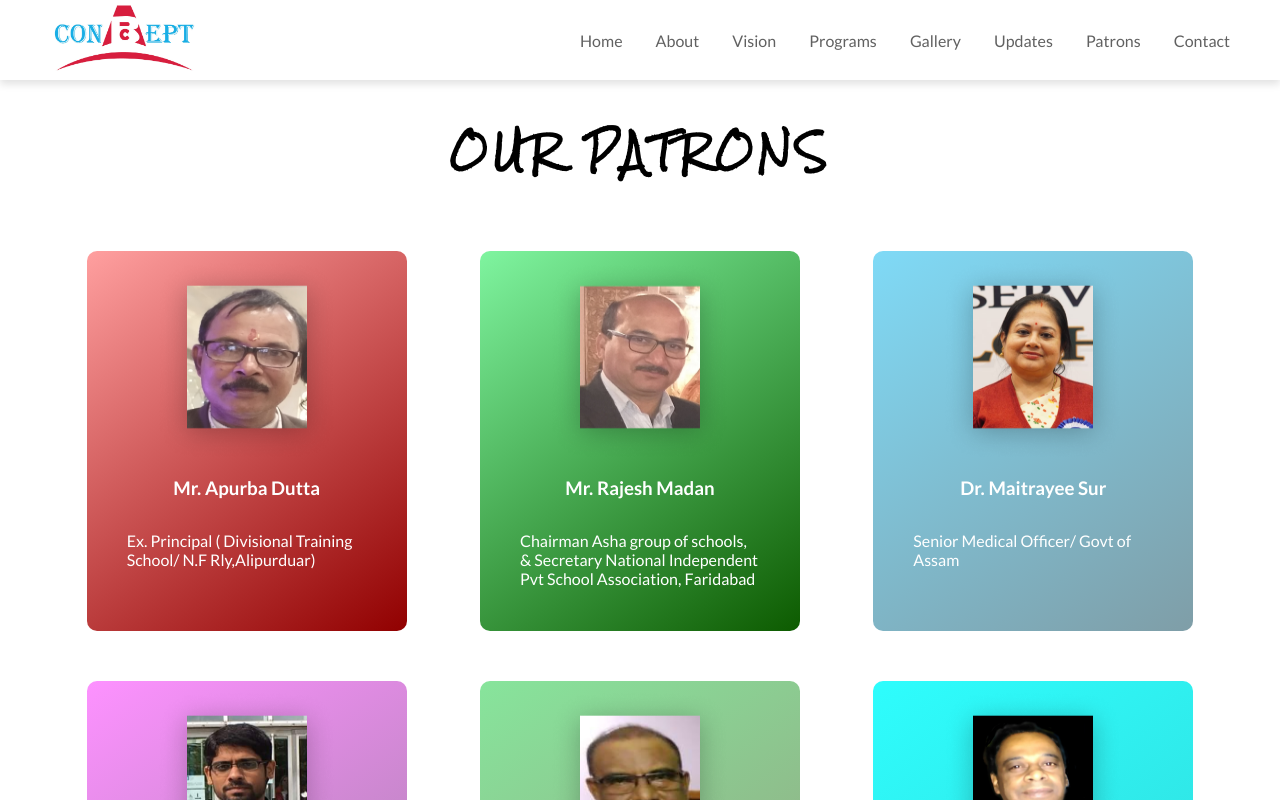
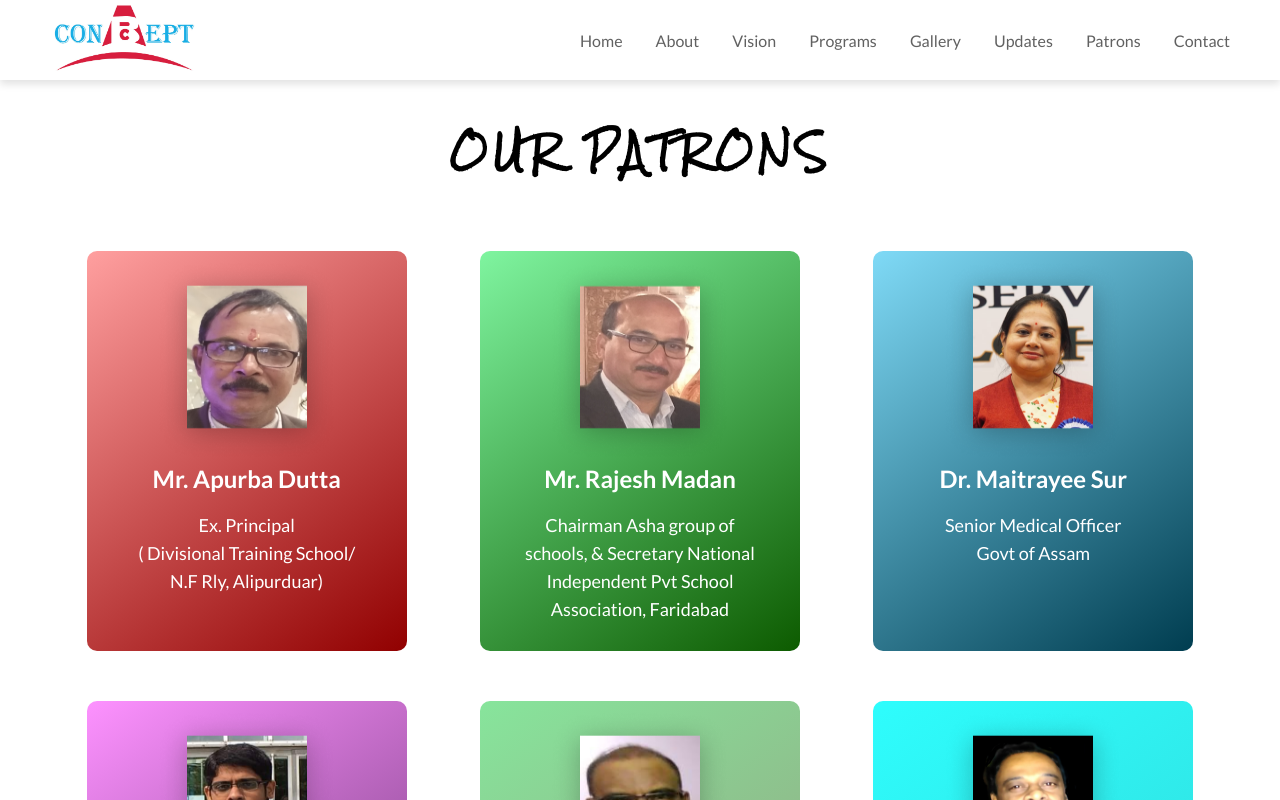
Before and after one commit to harshvats2000/concept-abc, a Next.js app: page /patrons in a window 1280 px wide. Shown: the top 800 px of the page. Built offline with nearby package versions, Linux system fonts and the light colour scheme.

Commit message:
some style changes and font fetching moved to sever side

```diff
--- a/components/Header.js
+++ b/components/Header.js
@@ -54,7 +54,7 @@ const Header = () => {
     });
   }, []);
 
-  const openMenu = () => {
+  const toggleMenu = () => {
     const el = document.getElementById("header-nav");
     if (el.style.display === "flex") {
       el.style.display = "none";
@@ -72,7 +72,7 @@ const Header = () => {
           <Image src={logo} alt="logo" />
         </Logo>
 
-        <MenuIcon onClick={openMenu}>
+        <MenuIcon onClick={toggleMenu}>
           <div />
           <div />
           <div />
@@ -80,7 +80,7 @@ const Header = () => {
 
         <Nav id="header-nav">
           {links.map((link) => (
-            <li key={link.label} onClick={nav ? openMenu : doNothing}>
+            <li key={link.label} onClick={nav ? toggleMenu : doNothing}>
               <Link href={link.to}>
                 <a>{link.label}</a>
               </Link>
--- a/pages/_document.js
+++ b/pages/_document.js
@@ -1,4 +1,4 @@
-import Document from "next/document";
+import Document, { Head, Html, Main, NextScript } from "next/document";
 import { ServerStyleSheet } from "styled-components";
 
 export default class MyDocument extends Document {
@@ -27,4 +27,27 @@ export default class MyDocument extends Document {
       sheet.seal();
     }
   }
+
+  render() {
+    return (
+      <Html lang="en">
+        <Head>
+          <link rel="preconnect" href="https://fonts.googleapis.com" />
+          <link rel="preconnect" href="https://fonts.gstatic.com" crossOrigin />
+          <link
+            href="https://fonts.googleapis.com/css2?family=Lato:wght@400;700;900&display=swap"
+            rel="stylesheet"
+          />
+          <link
+            href="https://fonts.googleapis.com/css2?family=Rock+Salt&display=swap"
+            rel="stylesheet"
+          />
+          <body>
+            <Main />
+            <NextScript />
+          </body>
+        </Head>
+      </Html>
+    );
+  }
 }
--- a/pages/form.js
+++ b/pages/form.js
@@ -12,6 +12,7 @@ export default function Form() {
   const handleFormParent = () => {
     setSchool(false);
   };
+
   return (
     <Wrapper>
       <Container>
--- a/pages/patrons.js
+++ b/pages/patrons.js
@@ -9,7 +9,8 @@ export default function Patrons() {
       id: 1,
       imgsrc: "/patrons1.png",
       name: "Mr. Apurba Dutta",
-      detail: "Ex. Principal ( Divisional Training School/ N.F Rly,Alipurduar)",
+      detail:
+        "Ex. Principal<br/> ( Divisional Training School/ N.F Rly, Alipurduar)",
       background:
         "linear-gradient(145.22deg, rgba(255, 37, 37, 0.44) 0%, #910000 100%)",
     },
@@ -26,24 +27,24 @@ export default function Patrons() {
       id: 3,
       imgsrc: "/patrons3.png",
       name: "Dr. Maitrayee Sur",
-      detail: "Senior Medical Officer/ Govt of Assam",
+      detail: "Senior Medical Officer<br/>Govt of Assam",
       background:
-        "linear-gradient(145.22deg, rgba(0, 181, 238, 0.5) 0%, rgba(0, 61, 80, 0.5) 100%)",
+        "linear-gradient(145.22deg, rgba(0, 181, 238, 0.5) 0%, rgba(0, 61, 80, 1) 100%)",
     },
     ,
     {
       id: 4,
       imgsrc: "/patrons4.png",
       name: "Mr. Kaushik Gurain",
-      detail: "Asst. Professor ( Mathematics) IIM, Bombay",
+      detail: "Asst. Professor ( Mathematics) <br/>IIM, Bombay",
       background:
-        "linear-gradient(145.22deg, rgba(251, 37, 255, 0.5) 0%, rgba(68, 0, 79, 0.5) 100%)",
+        "linear-gradient(145.22deg, rgba(251, 37, 255, 0.5) 0%, rgba(68, 0, 79, 0.8) 100%)",
     },
     {
       id: 5,
       imgsrc: "/patrons5.png",
       name: "Dr.Bivash Deb",
-      detail: "Director College Development Council Assam University",
+      detail: "Director College Development Council <br/>Assam University",
       background:
         "linear-gradient(145.22deg, rgba(16, 202, 57, 0.5) 0%, rgba(43, 64, 0, 0.5) 100%)",
     },
@@ -58,7 +59,7 @@ export default function Patrons() {
       id: 7,
       imgsrc: "/patrons7.png",
       name: "Mrs. ARPITA MITRA",
-      detail: "Founder ART MANIA WORLDWIDE",
+      detail: "Founder ART MANIA WORLDWIDE <br/> Govt. of Assam",
       background:
         "linear-gradient(145.22deg, rgba(255, 37, 37, 0.44) 0%, #910000 100%)",
     },
@@ -70,6 +71,7 @@ export default function Patrons() {
       <Container>
         {list.map((el) => (
           <Card key={el.id} background={el.background}>
+            <ImageWrapper>
               <Image
                 src={el.imgsrc}
                 alt={el.name}
@@ -77,8 +79,9 @@ export default function Patrons() {
                 width="180px"
                 quality="100"
               />
+            </ImageWrapper>
             <h3>{el.name}</h3>
-            <p>{el.detail}</p>
+            <p dangerouslySetInnerHTML={{ __html: el.detail }} />
           </Card>
         ))}
       </Container>
@@ -97,11 +100,8 @@ const Container = styled.div`
 `;
 
 const Card = styled.div`
-  height: 380px;
+  min-height: 380px;
   width: 320px;
-  display: flex;
-  flex-direction: column;
-  align-items: center;
   background: ${(props) => props.background};
   border-radius: 10px;
   padding: 10px 40px;
@@ -109,8 +109,16 @@ const Card = styled.div`
   color: white;
   h3 {
     margin: 0;
-    padding: 1rem;
-    line-height: 22px;
+    font-size: 24px;
     text-align: center;
   }
+  p {
+    text-align: center;
+    font-size: 18px;
+    line-height: 28px;
+  }
 `;
+
+const ImageWrapper = styled.div`
+  text-align: center;
+`;
--- a/styles/globals.css
+++ b/styles/globals.css
@@ -1,6 +1,3 @@
-@import url("https://fonts.googleapis.com/css2?family=Lato:wght@400;700;900&display=swap");
-@import url("https://fonts.googleapis.com/css2?family=Rock+Salt&display=swap");
-
 html,
 body {
   padding: 0;
```
Also changed, not shown: components/HomepageBanner.js (+6 -1 lines), pages/contact.js (+29 -4 lines). Lines whose indentation alone changed are shown as unchanged.
